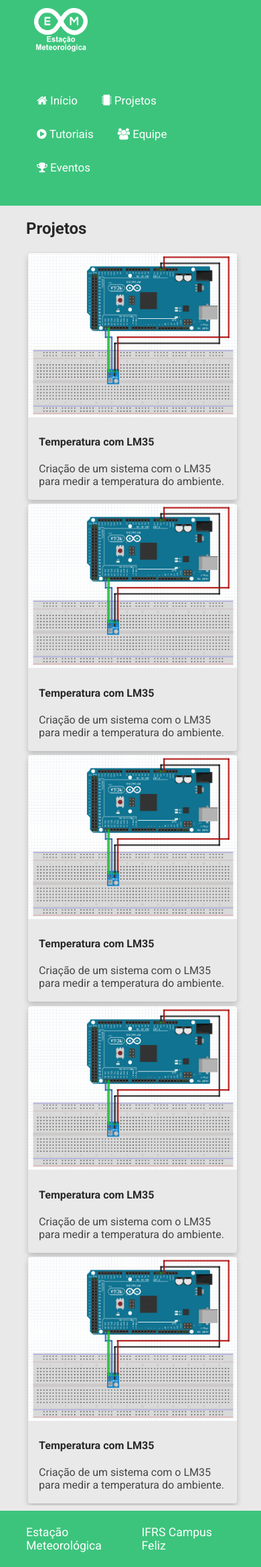
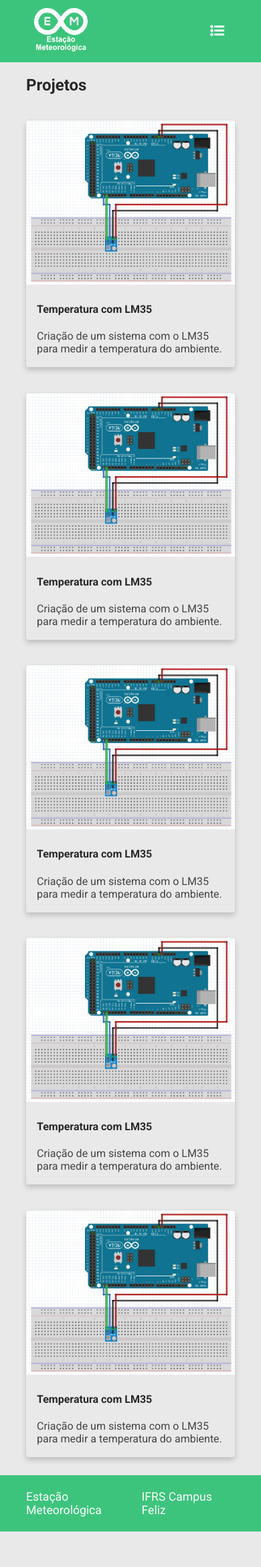
Before and after one commit to luisdef/prototipo-estacao-meteorologica, a PHP site: page /projetos.php in a window 390 px wide. Shown: the whole page at 67% size. After the commit the page ends 2286 px from the top, so only its background shows below. Run offline with PHP 8.4, Linux system fonts and the light colour scheme.

Commit message:
menu bar

```diff
--- a/assets/css/global.css
+++ b/assets/css/global.css
@@ -160,6 +160,64 @@ img.logo {
     color: black;
 }
 
+.dropdown {
+    display: none;
+    float: right;
+    overflow: scroll;
+}
+
+i {
+    font-size: 1.3rem !important;
+}
+
+.dropdown .dropbtn {
+    font-size: 16px;
+    border: none;
+    outline: none;
+    color: white;
+    padding: 14px 16px;
+    border-radius: 2px;
+    background-color: inherit;
+    font-family: inherit;
+    margin: 0;
+}
+
+.navbar a:hover, .dropdown:hover .dropbtn {
+    background-color: white;
+    color: black;
+}
+
+.dropdown-content {
+    float: right;
+    display: none;
+    position: absolute;
+    background-color: #f9f9f9;
+    min-width: 100px;
+    box-shadow: 0px 8px 16px 0px rgba(0,0,0,0.2);
+    z-index: 1;
+    margin-left: -3.65rem;
+}
+
+.dropdown-content a {
+    color: black;
+    padding: 12px 16px;
+    text-decoration: none;
+    display: block;
+    text-align: left;
+}
+
+.dropdown-content a:hover {
+    background-color: #ddd;
+}
+
+.dropdown:hover .dropdown-content {
+    display: block;
+}
+
+.dropdown-content span {
+    font-family: "Roboto", 'sans-serif';
+}
+
 section {
     overflow: hidden;
     padding: 0 10%;
@@ -260,20 +318,33 @@ footer p {
 }
 
 @media only screen and (max-width: 1180px) {
+    .bar {
+        margin-left: 0;
+        margin: 2rem 0;
+    }
+}
+
+
+@media only screen and (max-width: 850px) {
     body {
         font-size: 1rem !important;
     }
 
-    .bar {
-        margin-left: 0;
-        margin: 2rem 0;
+    .bar a {
+        display: none;
+    }
+
+    .dropdown {
+        display: block;
     }
 
     .card {
         width: 100%;
+        margin: 1.2rem 0;
     }
 
     .card-yt {
         width: 100%;
+        margin: 1.2rem 0;
     }
 }
--- a/layout/cabecalho.php
+++ b/layout/cabecalho.php
@@ -7,4 +7,16 @@
         <a href="equipe.php" class="fa fa-users"> <span>Equipe</span></a>
         <a href="eventos.php" class="fa fa-trophy"> <span>Eventos</span></a>
     </div>
+    <div class="dropdown">
+        <button class="dropbtn">
+            <i class="fa fa-list-ul" aria-hidden="true"></i>
+        </button>
+        <div class="dropdown-content">
+            <a href="index.php" class="fa fa-home"> <span>Início</span></a>
+            <a href="projetos.php" class="fa fa-microchip"> <span>Projetos</span></a>
+            <a href="tutoriais.php" class="fa fa-play-circle"> <span>Tutoriais</span></a>
+            <a href="equipe.php" class="fa fa-users"> <span>Equipe</span></a>
+            <a href="eventos.php" class="fa fa-trophy"> <span>Eventos</span></a>
+        </div>
+    </div>
 </nav>
```
